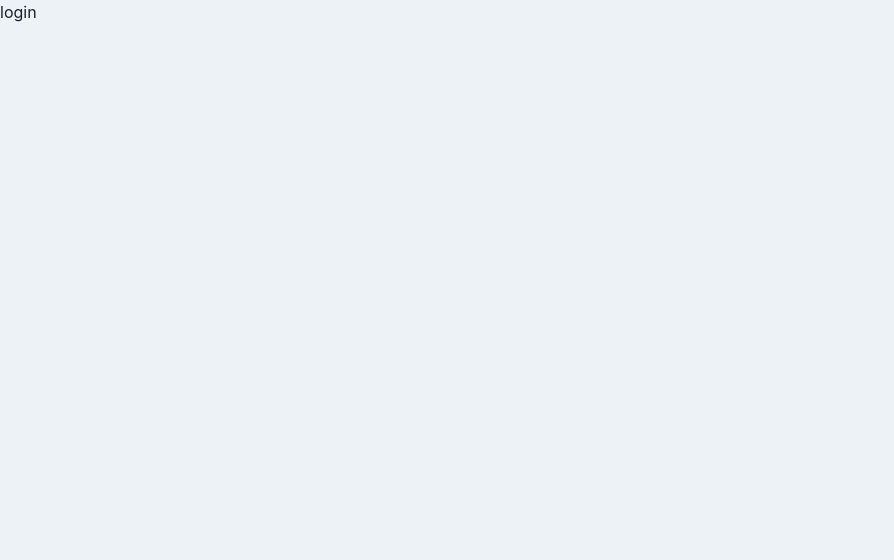
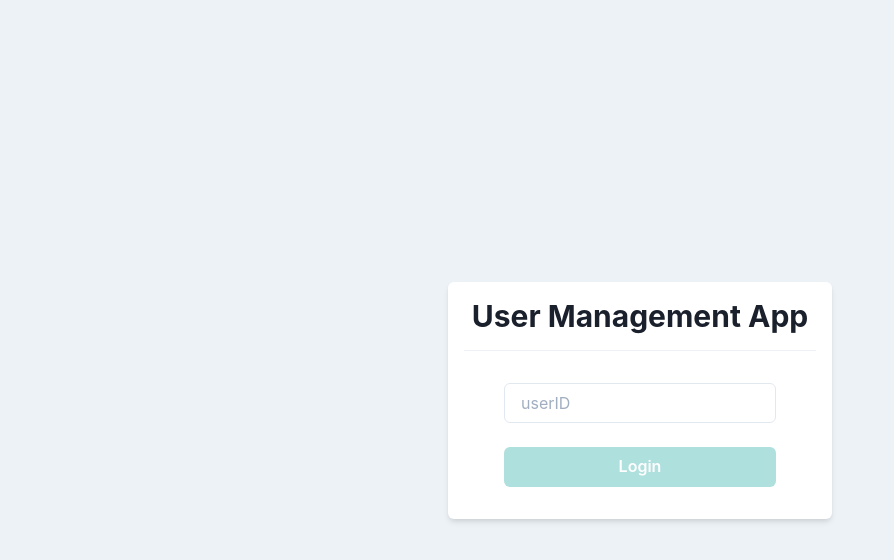
Before and after one commit to yoshiki1009/typescript-member-manage-app, a React (Create React App) app: page / in a window 1280 px wide. Shown: the top 560 px of the page, without its empty margins (0-894 px from the left). Built offline with nearby package versions, Linux system fonts and the light colour scheme.

Commit message:
add: lgoin page

```diff
--- /dev/null
+++ b/src/components/atoms/button/MenuIconButton.tsx
@@ -0,0 +1,14 @@
+import {memo, VFC} from "react";
+import { IconButton } from "@chakra-ui/react";
+import { HamburgerIcon } from "@chakra-ui/icons";
+
+type Props = {
+  onOpen: () =>void;
+}
+
+export const MenuIconButton: VFC<Props> = memo((props) =>{
+  const {onOpen} = props;
+  return (
+    <IconButton aria-label='menu-button' icon={<HamburgerIcon/>} size="sm" variant="unstyled" display={{base:"block", md:"none"}}  onClick={onOpen}/>
+  )
+});
--- /dev/null
+++ b/src/components/atoms/button/PrimaryButton.tsx
@@ -0,0 +1,19 @@
+import {memo, ReactNode, VFC} from "react";
+import { Button} from "@chakra-ui/react";
+
+
+type Props = {
+  children: ReactNode;
+  disabled?:boolean;
+  loading?:boolean;
+  onClick: () => void;
+}
+
+export const PrimaryButton: VFC<Props> = memo((props) =>{
+  const {children, disabled=false, loading = false, onClick} = props;
+  return (
+    <Button bg="teal.400" color="white" _hover={{opacity: 0.8}} disabled={disabled || loading} isLoading={loading} onClick={onClick}>
+    {children}
+    </Button>
+  )
+});
--- /dev/null
+++ b/src/components/molecules/MenuDrawer.tsx
@@ -0,0 +1,27 @@
+import {memo, VFC} from "react";
+import { Drawer, DrawerOverlay, DrawerContent, DrawerBody, Button } from "@chakra-ui/react";
+
+type Props = {
+  onClose: () => void;
+  isOpen: boolean;
+  onClickHome:() => void;
+  onClickUserManagement:() => void;
+  onClickSetting:() => void;
+}
+
+export const MenuDrawer: VFC<Props> = memo((props) =>{
+  const {onClose, isOpen, onClickHome,onClickUserManagement, onClickSetting} = props;
+  return (
+    <Drawer placement="left" size="xs" onClose={onClose} isOpen={isOpen}>
+      <DrawerOverlay>
+        <DrawerContent>
+          <DrawerBody p={0} bg="gray.100">
+            <Button w="100%" onClick={onClickHome}>TOP</Button>
+            <Button w="100%" onClick={onClickUserManagement}>User List</Button>
+            <Button w="100%" onClick={onClickSetting}>Setting</Button>
+          </DrawerBody>
+        </DrawerContent>
+      </DrawerOverlay>
+    </Drawer>
+  )
+});
--- /dev/null
+++ b/src/components/organism/layout/Header.tsx
@@ -0,0 +1,41 @@
+import {memo, useCallback, VFC} from "react";
+import { Box, Flex, Heading,  Link, useDisclosure } from "@chakra-ui/react";
+import { useHistory } from "react-router-dom";
+
+import { MenuIconButton } from "../../atoms/button/MenuIconButton";
+import { MenuDrawer } from "../../molecules/MenuDrawer";
+
+
+export const Header: VFC = memo(() =>{
+  const{isOpen, onOpen, onClose} = useDisclosure();
+  const history = useHistory();
+
+
+  // eslint-disable-next-line
+  const onClickHome =  useCallback(() => history.push("/home"),[]);
+  // eslint-disable-next-line
+  const onClickUserManagement = useCallback(() => history.push("/home/user_management"),[]);
+
+  // eslint-disable-next-line
+  const onClickSetting = useCallback(() => history.push("/home/setting"),[]);
+
+
+  return(
+    <>
+    <Flex as='nav' bg="teal.500" color="gray.50" align="center" justify="space-between" padding={{base:3, md:5}}>
+      <Flex align='center' as="a" mr={8} _hover={{cursor:"pointer"}} onClick={onClickHome}>
+      <Heading as="h1" fontSize={{base:"md", md:"lg"}}>User Management App</Heading>
+      </Flex>
+      <Flex align="center" fontSize="sm" flexGrow={2} display={{base:'none', md:'flex'}}>
+        <Box pr={4}>
+          <Link onClick={onClickUserManagement}>User List</Link>
+        </Box>
+          <Link onClick={onClickSetting}>Setting</Link>
+      </Flex>
+      <MenuIconButton onOpen={onOpen}/>
+    </Flex>
+
+    <MenuDrawer onClose={onClose} isOpen={isOpen} onClickHome={onClickHome} onClickUserManagement={onClickUserManagement} onClickSetting={onClickSetting}/>
+    </>
+  )
+});
--- a/src/components/pages/Login.tsx
+++ b/src/components/pages/Login.tsx
@@ -1,5 +1,28 @@
-import {memo, VFC} from "react";
+import {ChangeEvent, memo, useState, VFC} from "react";
+import { Box, Divider, Flex, Heading, Input, Stack } from "@chakra-ui/react";
+import { PrimaryButton } from "../atoms/button/PrimaryButton";
+import { useAuth } from "../../hooks/useAuth";
 
 export const Login: VFC = memo(() =>{
-  return <p>login</p>
+  const{login, loading} = useAuth();
+  const[userId, setUserId] = useState('');
+
+  const onChangeUserId = (e: ChangeEvent<HTMLInputElement>) => setUserId(e.target.value);
+
+
+
+  const onClickLogin = () => login(userId);
+
+  return (
+    <Flex align="center" justify="center" height="100vh">
+      <Box bg="white" w="sm" p={4} borderRadius="md" shadow="md">
+        <Heading as="h1" size="lg"  textAlign="center">User Management App</Heading>
+        <Divider my={4}/>
+        <Stack spacing={6} py={4} px={10}>
+        <Input placeholder="userID" value={userId} onChange={onChangeUserId}/>
+        <PrimaryButton disabled={userId=== ""} loading={loading} onClick={onClickLogin}>Login</PrimaryButton>
+        </Stack>
+      </Box>
+    </Flex>
+  )
 });
--- /dev/null
+++ b/src/components/templates/HeaderLayout.tsx
@@ -0,0 +1,17 @@
+import {memo, ReactNode, VFC} from "react";
+
+import { Header } from "../organism/layout/Header";
+
+type Props = {
+  children: ReactNode;
+}
+
+export const HeaderLayout: VFC<Props> = memo((props) =>{
+  const {children} = props;
+  return (
+    <>
+      <Header/>
+      {children}
+    </>
+  )
+});
--- /dev/null
+++ b/src/hooks/useAuth.ts
@@ -0,0 +1,28 @@
+import { useCallback, useState } from "react"
+import axios from "axios";
+import { useHistory } from "react-router-dom";
+
+
+import { User } from "../types/api/user";
+
+
+export const useAuth = () =>{
+  const history = useHistory();
+
+  const [loading, setLoading] = useState(false);
+
+  const login = useCallback((id: string) =>{
+    setLoading(true);
+
+    axios.get<User>(`https://jsonplaceholder.typicode.com/users/${id}`).then((res) =>{
+      if(res.data){
+        history.push('/home');
+      }else{
+        alert('User not found')
+      }
+    }).catch(() => alert("failed to login")).finally(() => setLoading(false))
+  }, [history]);
+
+
+  return {login, loading}
+}
--- a/src/router/Router.tsx
+++ b/src/router/Router.tsx
@@ -3,6 +3,7 @@ import { Switch, Route } from "react-router-dom"
 
 import {Login } from "../components/pages/Login"
 import { Page404 } from "../components/pages/Page404"
+import { HeaderLayout } from "../components/templates/HeaderLayout"
 import { homeRoutes } from "./HomeRoutes"
 
 export const Router: VFC = memo(() =>{
@@ -15,7 +16,7 @@ export const Router: VFC = memo(() =>{
         <Switch>
           {homeRoutes.map((route) =>(
             <Route key={route.path} exact={route.exact} path={`${url}${route.path}`}>
-              {route.children}
+              <HeaderLayout>{route.children}</HeaderLayout>
             </Route>
           ))}
         </Switch>
--- /dev/null
+++ b/src/types/api/user.ts
@@ -0,0 +1,23 @@
+export type User = {
+  id: number;
+  name: string;
+  username:string;
+  email: string;
+  address: {
+    street: string;
+    suite: string;
+    city: string;
+    zipcode: string;
+    geo: {
+      lat: string;
+      lng: string;
+    }
+  };
+  phone: string;
+  website: string;
+  company: {
+    name: string;
+    catchPhrase: string;
+    bs: string;
+  };
+};
```
